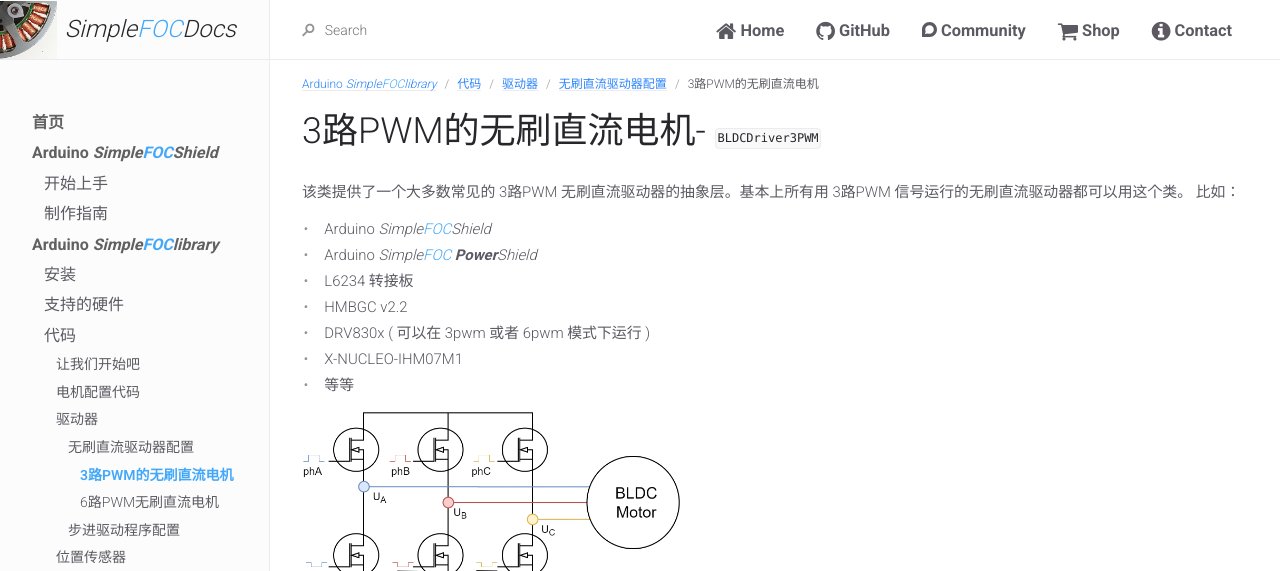
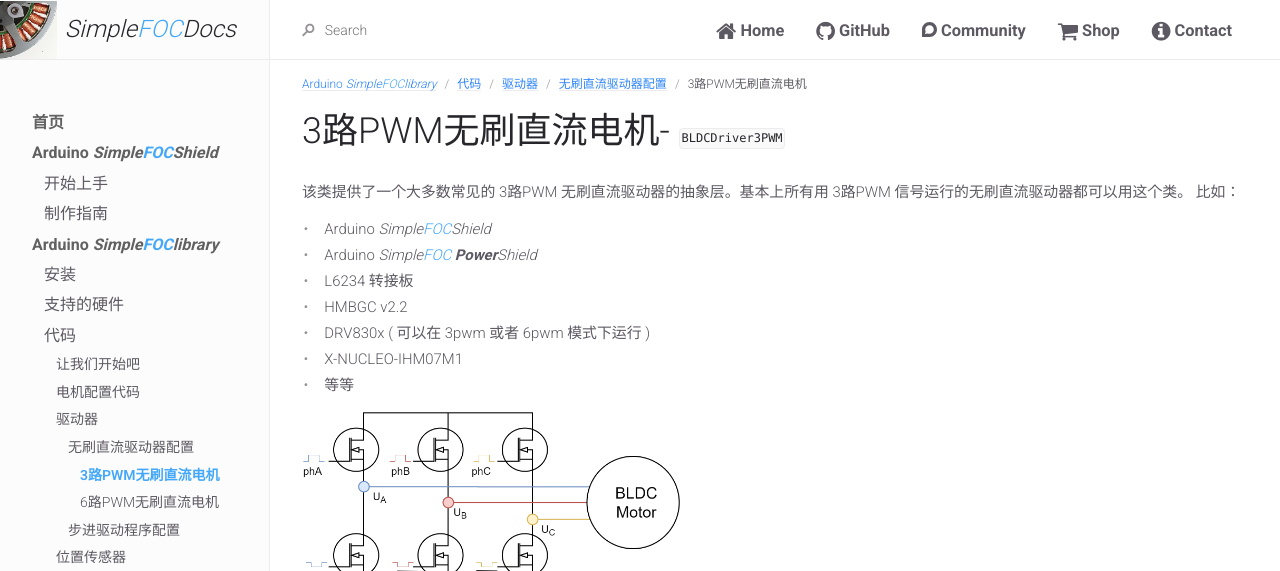
Before and after one commit to simplefoc/docs_chinese, a Jekyll site: the page built from docs/simplefoc_library/code/drivers/bldc_driver/bldc_driver_3pwm.md, in a window 1280 px wide. Shown: the top 571 px of the page. Built offline with Jekyll 4.4.1, drawn with Linux system fonts in a browser that asks for light colours.

Commit message:
code drivers title

```diff
--- a/docs/simplefoc_library/code/drivers/bldc_driver/bldc_driver_3pwm.md
+++ b/docs/simplefoc_library/code/drivers/bldc_driver/bldc_driver_3pwm.md
@@ -1,15 +1,17 @@
 ---
 layout: default
-title: 3路PWM的无刷直流电机
+title: 3路PWM无刷直流电机
 nav_order: 1
 permalink: /bldcdriver3pwm
 parent: 无刷直流驱动器配置
 grand_parent: 驱动器
 grand_grand_parent: 代码
 grand_grand_grand_parent: Arduino <span class="simple">Simple<span class="foc">FOC</span>library</span>
+
+
 ---
 
-#   3路PWM的无刷直流电机- `BLDCDriver3PWM`
+#   3路PWM无刷直流电机- `BLDCDriver3PWM`
 
 该类提供了一个大多数常见的 3路PWM 无刷直流驱动器的抽象层。基本上所有用 3路PWM 信号运行的无刷直流驱动器都可以用这个类。
 比如：
```
Also changed, not shown: docs/simplefoc_library/code/drivers/bldc_driver/bldc_driver_6pwm.md (+1 -0 lines), docs/simplefoc_library/code/drivers/stepper_driver/index.md (+1 -0 lines), docs/simplefoc_library/code/drivers/stepper_driver/stepper_driver_2pwm.md (+1 -0 lines), docs/simplefoc_library/code/drivers/stepper_driver/stepper_driver_4pwm.md (+1 -0 lines).
